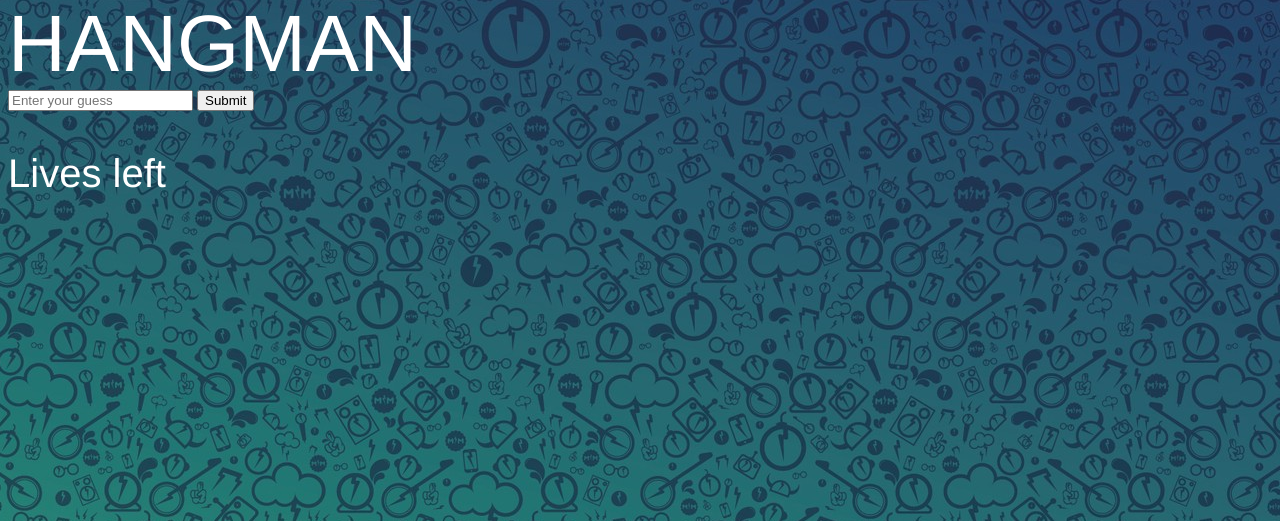
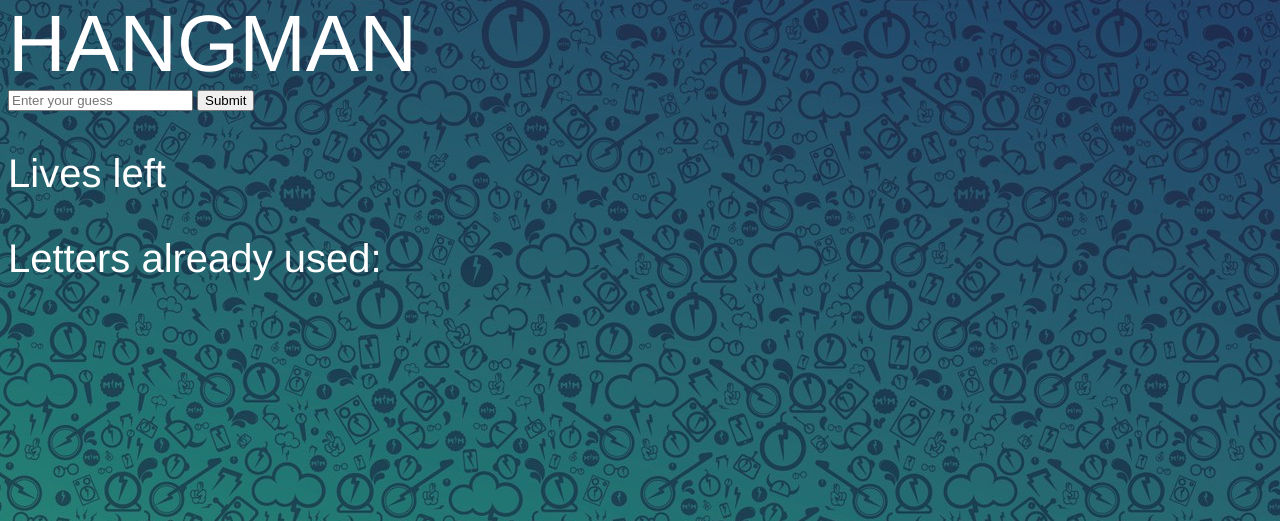
Before and after one commit to CharlieAllen/WDI_project1, a PHP site: page / in a window 1280 px wide. Shown: the part 122-643 px from the top of the page. Run offline with PHP 8.4, Linux system fonts and the light colour scheme; some libraries are stand-ins or nearby versions.

Commit message:
letters already used now displayed on screen

```diff
--- a/css/style.css
+++ b/css/style.css
@@ -25,3 +25,9 @@
   font-size: 40px;
   color: white;
 }
+
+#lettersTried {
+  font-family: Helvetica;
+  font-size: 40px;
+  color: white;
+}
--- a/index.html
+++ b/index.html
@@ -18,5 +18,6 @@
   <button type="button" id="guessButton" onclick="guessMade();">Submit</button>
  </form>
 <p id="counter">Lives left</p>
+<p id="lettersTried">Letters already used:</p>
 </body>
 </html>
--- a/js/app.js
+++ b/js/app.js
@@ -3,6 +3,7 @@
 var guesses = [];
 var player2Guess = [];
 var livesLeft = 0;
+var lettersTried = [];
 
 function wordPrompt(){
   // this takes the word input by player1 from the prompt and stores it as player1Word
@@ -77,8 +78,11 @@
   }
   if (letterMatch == false) {
     livesLeft = livesLeft -1;
-    console.log(livesLeft);
+    //console.log(livesLeft);
+    lettersTried.push(player2Guess);
     drawLives();
+    alreadyUsed();
+    console.log('letter used');
   }
   checkForWin();
   checkForLose();
@@ -101,5 +105,9 @@
     alert("You lose!");
 }
 
+function alreadyUsed(){
+  document.getElementById("lettersTried").innerText = "Letters already used: " + lettersTried;
+}
+
 //for score it might actually be better to write a for loop which takes the number
 //of letters in the array, -1 from it and shows that as the lives remaining?
```
